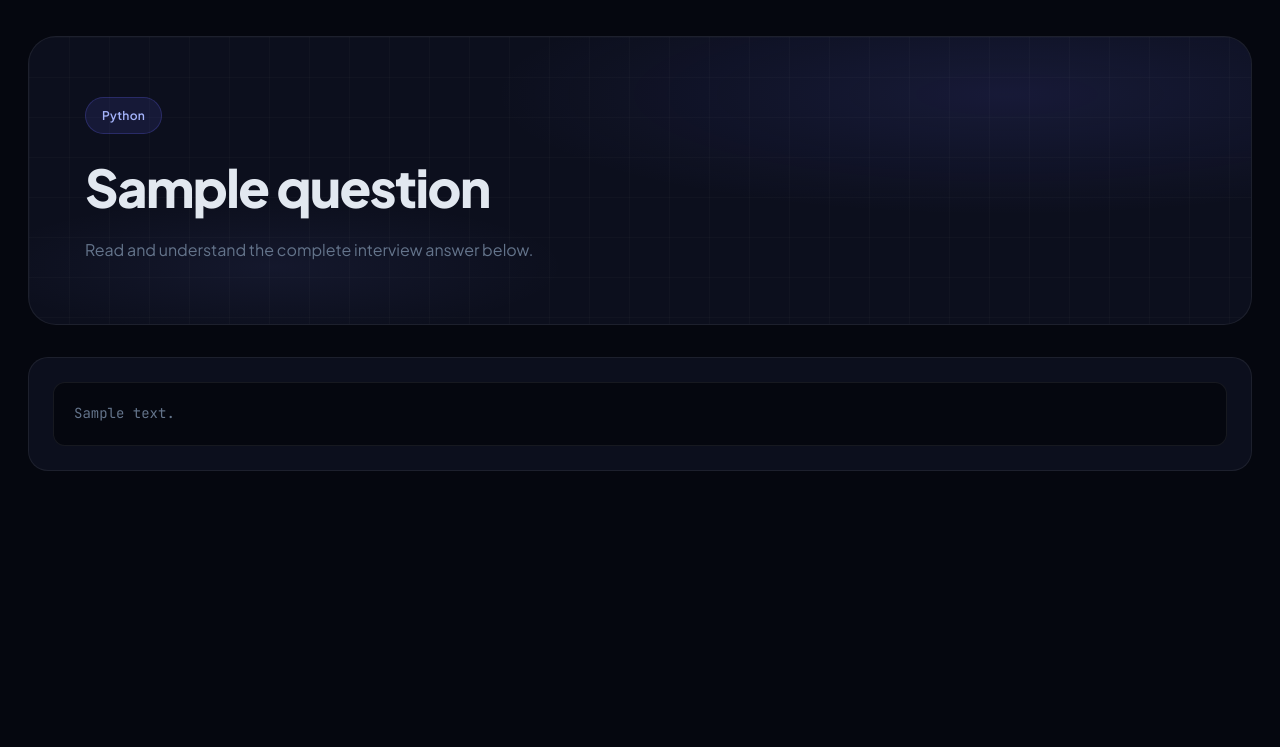
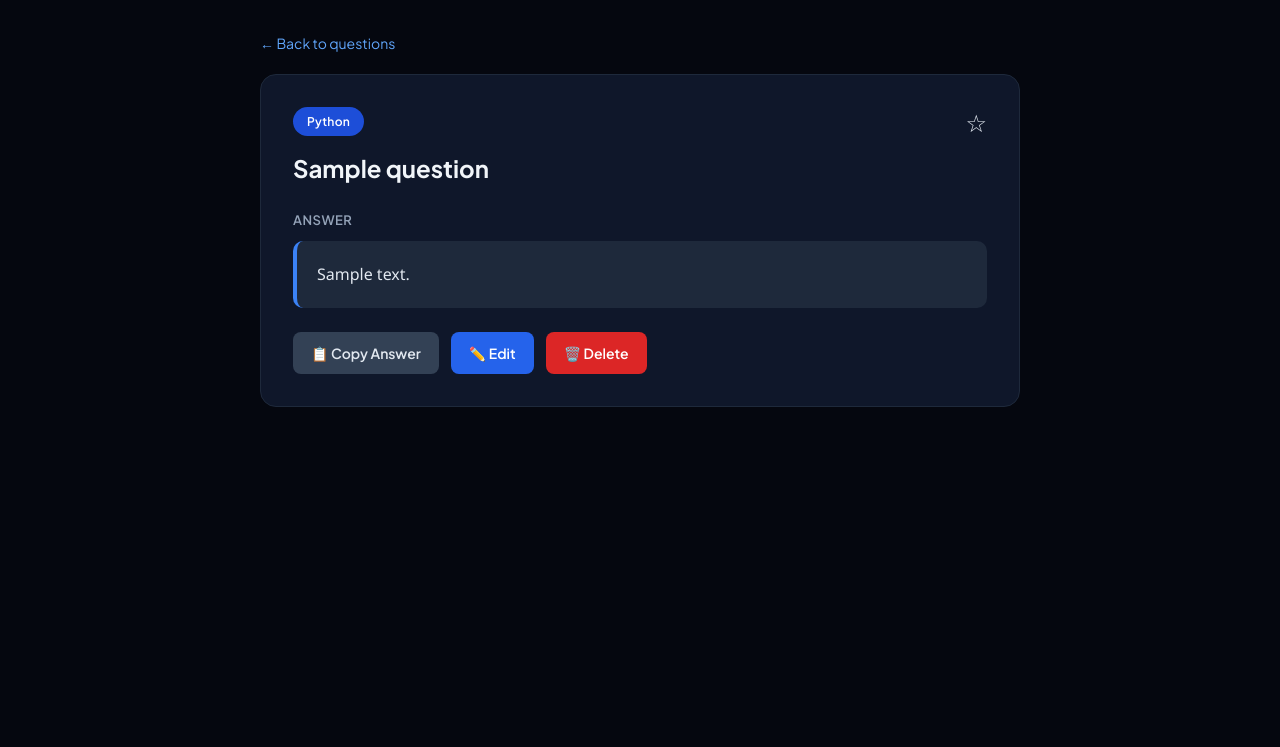
Before and after one commit to Vasu201-rai/InterviewHub, a Django app: page /question/1/ in a window 1280 px wide. Shown: the part 73-820 px from the top of the page. Run offline with Django 5.2, Linux system fonts and the light colour scheme; a user stored in the database is signed in; tables that the repository leaves empty hold one stand-in row (values such as "Sample post").

Commit message:
improve question detail page design

```diff
--- a/templates/question_detail.html
+++ b/templates/question_detail.html
@@ -2,38 +2,210 @@
 
 {% block content %}
 
-<div class="dashboard">
+<style>
+    .qd-wrapper {
+        max-width: 800px;
+        margin: 30px auto;
+        padding: 0 20px;
+    }
 
-    <section class="hero">
+    .qd-back {
+        display: inline-flex;
+        align-items: center;
+        gap: 6px;
+        color: #60a5fa;
+        text-decoration: none;
+        font-size: 14px;
+        margin-bottom: 20px;
+    }
 
-        <div class="hero-content">
+    .qd-back:hover {
+        text-decoration: underline;
+    }
 
-            <span class="hero-badge">
-                {{ question.category }}
-            </span>
+    .qd-card {
+        background: #0f172a;
+        border: 1px solid #1e293b;
+        border-radius: 16px;
+        padding: 32px;
+    }
 
-            <h1>
-                {{ question.title }}
-            </h1>
+    .qd-top {
+        display: flex;
+        justify-content: space-between;
+        align-items: center;
+        margin-bottom: 16px;
+    }
 
-            <p>
-                Read and understand the complete interview answer below.
-            </p>
+    .qd-category {
+        display: inline-block;
+        background: #1d4ed8;
+        color: #fff;
+        font-size: 12px;
+        font-weight: 600;
+        padding: 5px 14px;
+        border-radius: 999px;
+        letter-spacing: 0.3px;
+    }
 
+    .qd-bookmark {
+        font-size: 24px;
+        text-decoration: none;
+        line-height: 1;
+        cursor: pointer;
+    }
+
+    .qd-title {
+        font-size: 24px;
+        font-weight: 700;
+        color: #f1f5f9;
+        margin: 10px 0 24px 0;
+        line-height: 1.4;
+    }
+
+    .qd-answer-label {
+        font-size: 13px;
+        font-weight: 600;
+        color: #94a3b8;
+        text-transform: uppercase;
+        letter-spacing: 0.5px;
+        margin-bottom: 10px;
+    }
+
+    .qd-answer-box {
+        background: #1e293b;
+        border-left: 4px solid #3b82f6;
+        border-radius: 10px;
+        padding: 20px;
+        color: #e2e8f0;
+        font-size: 16px;
+        line-height: 1.7;
+        white-space: pre-wrap;
+        word-wrap: break-word;
+        font-family: 'Segoe UI', Roboto, sans-serif;
+    }
+
+    .qd-answer-box code,
+    .qd-answer-box pre {
+        background: #0f172a;
+        padding: 2px 6px;
+        border-radius: 4px;
+        font-family: 'Consolas', 'Courier New', monospace;
+        font-size: 14px;
+        color: #93c5fd;
+    }
+
+    .qd-actions {
+        display: flex;
+        gap: 12px;
+        margin-top: 24px;
+        flex-wrap: wrap;
+    }
+
+    .qd-btn {
+        display: inline-flex;
+        align-items: center;
+        gap: 6px;
+        padding: 10px 18px;
+        border-radius: 8px;
+        font-size: 14px;
+        font-weight: 600;
+        text-decoration: none;
+        border: none;
+        cursor: pointer;
+    }
+
+    .qd-btn-copy {
+        background: #334155;
+        color: #e2e8f0;
+    }
+
+    .qd-btn-copy:hover {
+        background: #475569;
+    }
+
+    .qd-btn-edit {
+        background: #2563eb;
+        color: #fff;
+    }
+
+    .qd-btn-edit:hover {
+        background: #1d4ed8;
+    }
+
+    .qd-btn-delete {
+        background: #dc2626;
+        color: #fff;
+    }
+
+    .qd-btn-delete:hover {
+        background: #b91c1c;
+    }
+
+    .qd-copied {
+        color: #4ade80;
+        font-size: 13px;
+        margin-left: 6px;
+        display: none;
+    }
+
+    @media (max-width: 600px) {
+        .qd-card {
+            padding: 20px;
+        }
+
+        .qd-title {
+            font-size: 20px;
+        }
+    }
+</style>
+
+<div class="qd-wrapper">
+
+    <a href="{% if request.GET.from %}{{ request.GET.from }}{% else %}/dashboard/{% endif %}" class="qd-back">
+        ← Back to questions
+    </a>
+
+    <div class="qd-card">
+
+        <div class="qd-top">
+            <span class="qd-category">{{ question.category }}</span>
+
+            <a href="/bookmark/{{ question.id }}/" class="qd-bookmark" title="Toggle bookmark">
+                {% if question.id in bookmarks %}⭐{% else %}☆{% endif %}
+            </a>
         </div>
 
-    </section>
+        <h1 class="qd-title">{{ question.title }}</h1>
 
-    <div class="question-card">
+        <div class="qd-answer-label">Answer</div>
+        <div class="qd-answer-box" id="qd-answer-text">{{ question.answer }}</div>
 
-        <div class="answer-box show">
+        <div class="qd-actions">
+            <button type="button" class="qd-btn qd-btn-copy" onclick="copyAnswer()">
+                📋 Copy Answer
+            </button>
+            <span class="qd-copied" id="qd-copied-msg">Copied ✅</span>
 
-            {{ question.answer }}
-
+            {% if request.user.is_superuser %}
+            <a href="/edit-question/{{ question.id }}/" class="qd-btn qd-btn-edit">✏️ Edit</a>
+            <a href="/delete-question/{{ question.id }}/" class="qd-btn qd-btn-delete" onclick="return confirm('Delete karna chahte ho?')">🗑️ Delete</a>
+            {% endif %}
         </div>
 
     </div>
 
 </div>
 
+<script>
+function copyAnswer() {
+    const text = document.getElementById('qd-answer-text').innerText;
+    navigator.clipboard.writeText(text).then(function() {
+        const msg = document.getElementById('qd-copied-msg');
+        msg.style.display = 'inline';
+        setTimeout(function() { msg.style.display = 'none'; }, 1500);
+    });
+}
+</script>
+
 {% endblock %}
```
